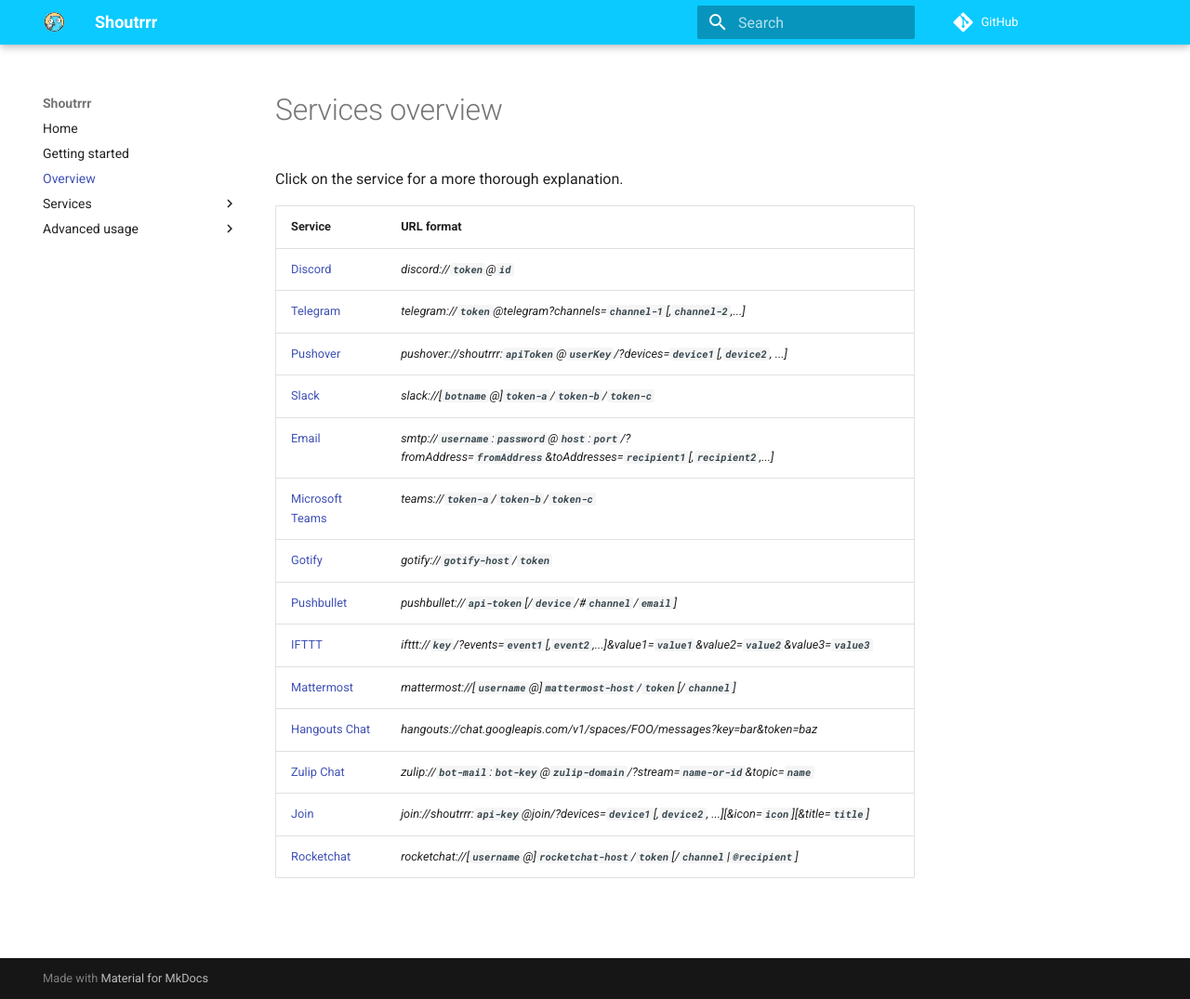
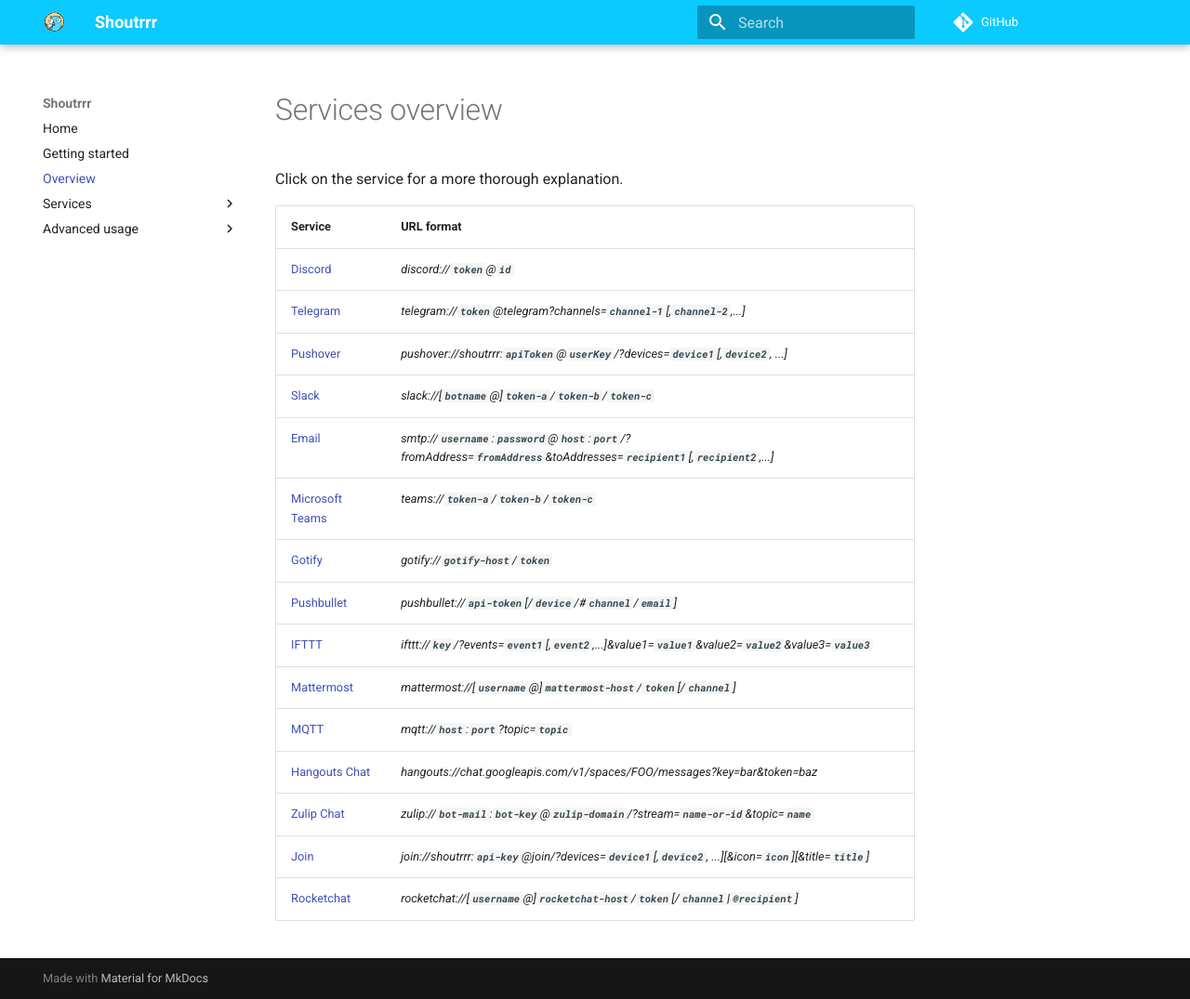
Before and after one commit to containrrr/shoutrrr, an MkDocs documentation site: the page built from docs/services/overview.md, in a window 1280 px wide and 1075 px high. Shown: the whole window at 93% size. Built offline with MkDocs 1.6.1 and Material for MkDocs 9.7.7, drawn with Linux system fonts in a browser that asks for light colours; comment, search, counter and statistics services are not loaded.

Commit message:
docs(mqtt): add docs to mqtt service
Co-authored-by: Mexazonic <brunnohenriq697@gmail.com>

```diff
--- a/docs/services/overview.md
+++ b/docs/services/overview.md
@@ -4,17 +4,18 @@
 
 | Service                           | URL format                                                                                                                                      |
 | --------------------------------- | ----------------------------------------------------------------------------------------------------------------------------------------------- |
-| [Discord](./discord.md)           | *discord://__`token`__@__`id`__*                                                                                                           |
-| [Telegram](./telegram.md)         | *telegram://__`token`__@telegram?channels=__`channel-1`__[,__`channel-2`__,...]*                                                                |
-| [Pushover](./pushover.md)         | *pushover://shoutrrr:__`apiToken`__@__`userKey`__/?devices=__`device1`__[,__`device2`__, ...]*                                                  |
-| [Slack](./not-documented.md)      | *slack://[__`botname`__@]__`token-a`__/__`token-b`__/__`token-c`__*                                                                             |
-| [Email](./not-documented.md)      | *smtp://__`username`__:__`password`__@__`host`__:__`port`__/?fromAddress=__`fromAddress`__&toAddresses=__`recipient1`__[,__`recipient2`__,...]* |
-| [Microsoft Teams](./teams.md)     | *teams://__`token-a`__/__`token-b`__/__`token-c`__*                                                                                             |
-| [Gotify](./not-documented.md)     | *gotify://__`gotify-host`__/__`token`__*                                                                                                        |
-| [Pushbullet](./not-documented.md) | *pushbullet://__`api-token`__[/__`device`__/#__`channel`__/__`email`__]*                                                                        |
-| [IFTTT](./not-documented.md)      | *ifttt://__`key`__/?events=__`event1`__[,__`event2`__,...]&value1=__`value1`__&value2=__`value2`__&value3=__`value3`__*                         |
-| [Mattermost](./not-documented.md) | *mattermost://[__`username`__@]__`mattermost-host`__/__`token`__[/__`channel`__]*                                                               |
-| [Hangouts Chat](./hangouts.md)    | *hangouts://chat.googleapis.com/v1/spaces/FOO/messages?key=bar&token=baz*                                                                       |
-| [Zulip Chat](./zulip.md)          | *zulip://__`bot-mail`__:__`bot-key`__@__`zulip-domain`__/?stream=__`name-or-id`__&topic=__`name`__*                                             |
-| [Join](./not-documented.md)       | *join://shoutrrr:__`api-key`__@join/?devices=__`device1`__[,__`device2`__, ...][&icon=__`icon`__][&title=__`title`__]*                          |
-| [Rocketchat](./rocketchat.md) | *rocketchat://[__`username`__@]__`rocketchat-host`__/__`token`__[/__`channel`&#124;`@recipient`__]*                                                               |
+| [Discord](./discord.md)           | _discord://**`token`**@**`id`**_                                                                                                                |
+| [Telegram](./telegram.md)         | _telegram://**`token`**@telegram?channels=**`channel-1`**[,__`channel-2`__,...]_                                                                |
+| [Pushover](./pushover.md)         | _pushover://shoutrrr:**`apiToken`**@**`userKey`**/?devices=**`device1`**[,__`device2`__, ...]_                                                  |
+| [Slack](./not-documented.md)      | _slack://[__`botname`__@]**`token-a`**/**`token-b`**/**`token-c`**_                                                                             |
+| [Email](./not-documented.md)      | _smtp://**`username`**:**`password`**@**`host`**:**`port`**/?fromAddress=**`fromAddress`**&toAddresses=**`recipient1`**[,__`recipient2`__,...]_ |
+| [Microsoft Teams](./teams.md)     | _teams://**`token-a`**/**`token-b`**/**`token-c`**_                                                                                             |
+| [Gotify](./not-documented.md)     | _gotify://**`gotify-host`**/**`token`**_                                                                                                        |
+| [Pushbullet](./not-documented.md) | _pushbullet://**`api-token`**[/__`device`__/#__`channel`__/__`email`__]_                                                                        |
+| [IFTTT](./not-documented.md)      | _ifttt://**`key`**/?events=**`event1`**[,__`event2`__,...]&value1=**`value1`**&value2=**`value2`**&value3=**`value3`**_                         |
+| [Mattermost](./not-documented.md) | _mattermost://[__`username`__@]**`mattermost-host`**/**`token`**[/__`channel`__]_                                                               |
+| [MQTT](./mqtt.md)                 | _mqtt://**`host`**:**`port`**?topic=**`topic`**_                                                                                                |
+| [Hangouts Chat](./hangouts.md)    | _hangouts://chat.googleapis.com/v1/spaces/FOO/messages?key=bar&token=baz_                                                                       |
+| [Zulip Chat](./zulip.md)          | _zulip://**`bot-mail`**:**`bot-key`**@**`zulip-domain`**/?stream=**`name-or-id`**&topic=**`name`**_                                             |
+| [Join](./not-documented.md)       | _join://shoutrrr:**`api-key`**@join/?devices=**`device1`**[,**`device2`**, ...][&icon=__`icon`__][&title=__`title`__]_                          |
+| [Rocketchat](./rocketchat.md)     | _rocketchat://[__`username`__@]**`rocketchat-host`**/**`token`**[/__`channel`&#124;`@recipient`__]_                                             |
```
Also changed, not shown: docs/services/mqtt.md (added, +50 -0 lines).
